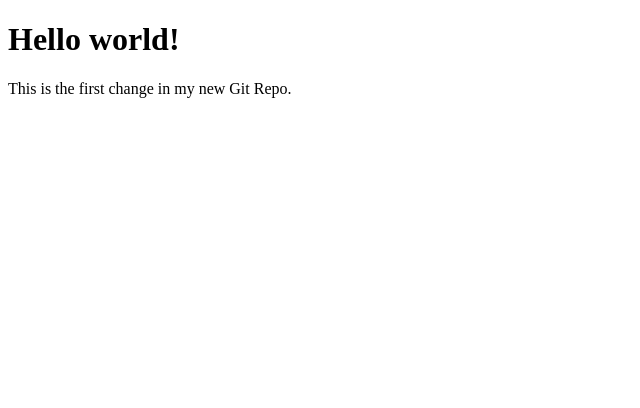
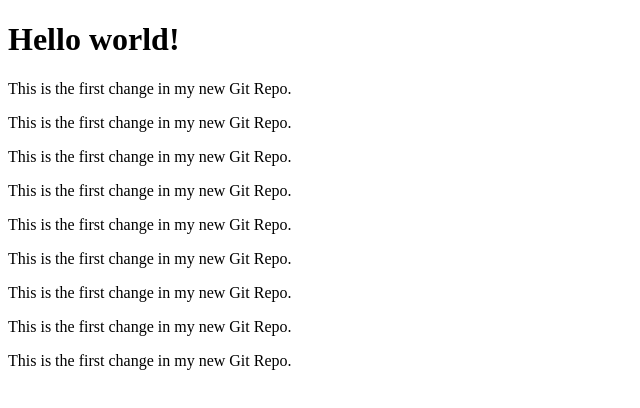
Before and after one commit to Ahmad-ElHajj/eece435Llab2, a plain HTML site: page index.html in a window 1280 px wide. Shown: the whole page, without its empty margins (0-640 px from the left). Drawn offline with Linux system fonts and the light colour scheme.

Commit message:
changed index a little

```diff
--- a/index.html
+++ b/index.html
@@ -8,5 +8,15 @@
 <h1>Hello world!</h1>
 <p>This is the first change in my new Git Repo.</p>
 
+
+<p>This is the first change in my new Git Repo.</p>
+<p>This is the first change in my new Git Repo.</p>
+<p>This is the first change in my new Git Repo.</p>
+<p>This is the first change in my new Git Repo.</p>
+<p>This is the first change in my new Git Repo.</p>
+<p>This is the first change in my new Git Repo.</p>
+<p>This is the first change in my new Git Repo.</p>
+<p>This is the first change in my new Git Repo.</p>
+
 </body>
 </html>
```
